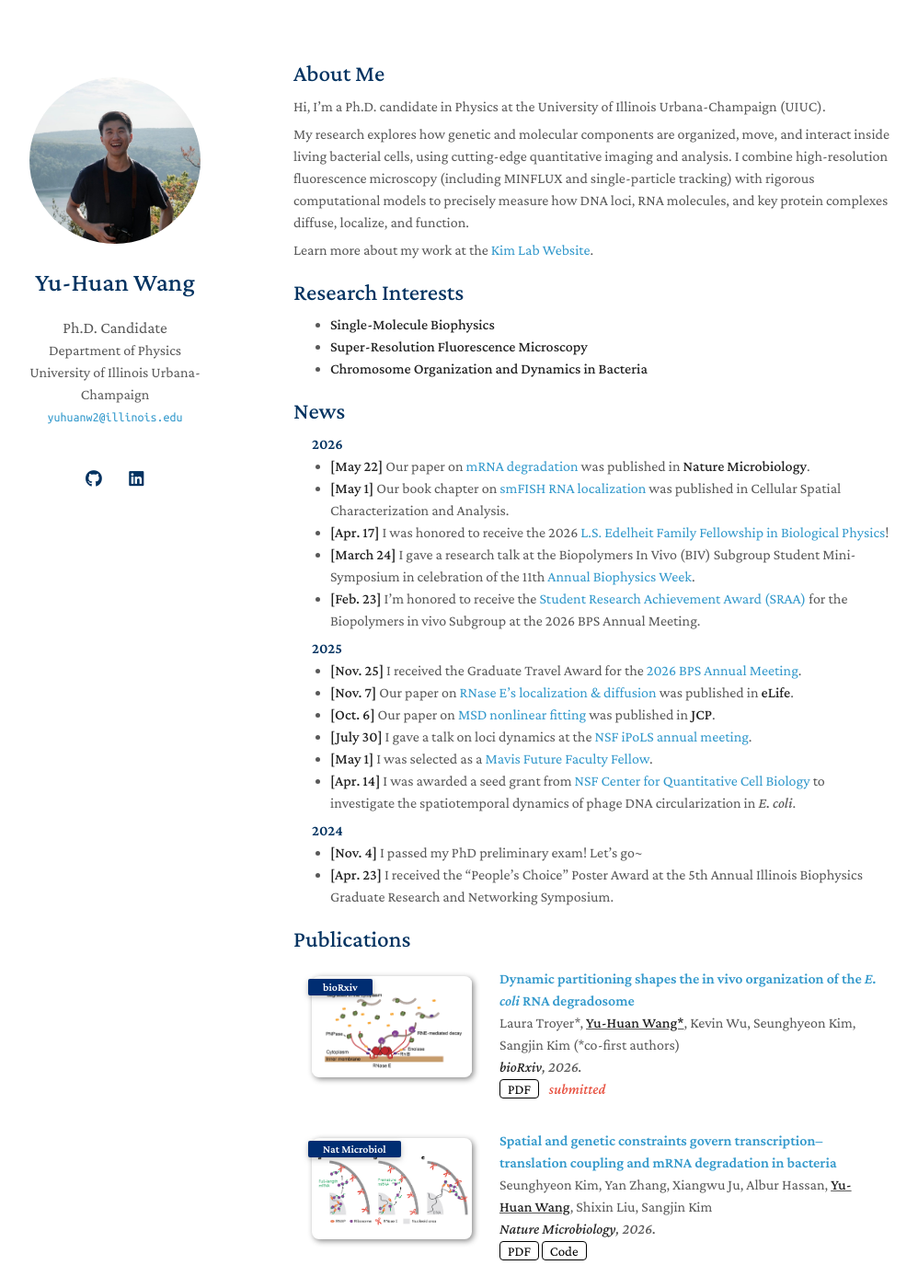
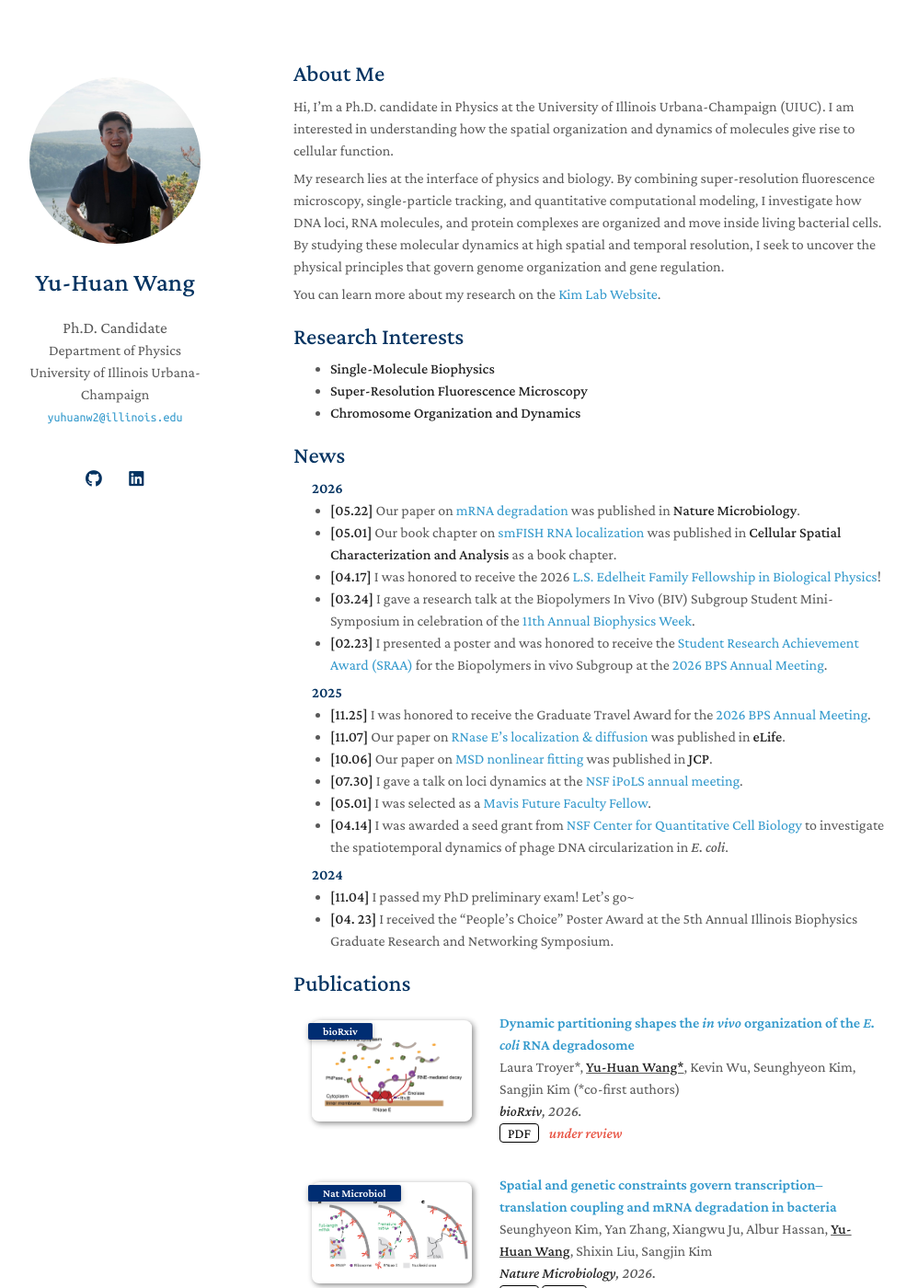
Before and after one commit to wangyh1949/wangyh1949.github.io, a Jekyll site: the page built from index.md, in a window 1280 px wide and 1400 px high. Shown: the whole window at 92% size, without its empty margins (151-1149 px from the left). Built offline with Jekyll 4.4.1, drawn with Linux system fonts in a browser that asks for light colours; a style sheet for code colours, icons or effects is not loaded; some of the changed text lies outside the part shown.

Commit message:
update research
 intro, fix bug

```diff
--- a/_data/publications.yml
+++ b/_data/publications.yml
@@ -1,13 +1,13 @@
 main:
 
-  - title: Dynamic partitioning shapes the in vivo organization of the <em>E. coli</em> RNA degradosome
+  - title: Dynamic partitioning shapes the <em>in vivo</em> organization of the <em>E. coli</em> RNA degradosome
     authors: Laura Troyer*, <u><strong>Yu-Huan Wang*</strong></u>, Kevin Wu, Seunghyeon Kim, Sangjin Kim (*co-first authors)
     journal_short: bioRxiv
     journal: <strong>bioRxiv</strong>, 2026.
     link: https://www.biorxiv.org/content/10.64898/2026.05.25.727690v2
     pdf: ./assets/paper/2026_Troyer_bioRxiv.pdf
     image: ./assets/img/paper/2026_RNAD.png
-    notes: submitted
+    notes: under review
 
   - title: Spatial and genetic constraints govern transcription–translation coupling and mRNA degradation in bacteria
     authors: Seunghyeon Kim, Yan Zhang, Xiangwu Ju, Albur Hassan, <u><strong>Yu-Huan Wang</strong></u>, Shixin Liu, Sangjin Kim
--- a/index.md
+++ b/index.md
@@ -4,38 +4,39 @@ layout: homepage
 
 ## About Me
 
-Hi, I'm a Ph.D. candidate in Physics at the University of Illinois Urbana-Champaign (UIUC).
+Hi, I'm a Ph.D. candidate in Physics at the University of Illinois Urbana-Champaign (UIUC). I am interested in understanding how the spatial organization and dynamics of molecules give rise to cellular function.
 
-My research explores how genetic and molecular components are organized, move, and interact inside living bacterial cells, using cutting‑edge quantitative imaging and analysis. I combine high‑resolution fluorescence microscopy (including MINFLUX and single‑particle tracking) with rigorous computational models to precisely measure how DNA loci, RNA molecules, and key protein complexes diffuse, localize, and function.
+My research lies at the interface of physics and biology. By combining super-resolution fluorescence microscopy, single-particle tracking, and quantitative computational modeling, I investigate how DNA loci, RNA molecules, and protein complexes are organized and move inside living bacterial cells. By studying these molecular dynamics at high spatial and temporal resolution, I seek to uncover the physical principles that govern genome organization and gene regulation.
 
-Learn more about my work at the [Kim Lab Website](https://www.sjkimlab.org/).
+You can learn more about my research on the [Kim Lab Website](https://www.sjkimlab.org/).
 
 ## Research Interests
 
 - **Single-Molecule Biophysics**
 - **Super-Resolution Fluorescence Microscopy**
-- **Chromosome Organization and Dynamics in Bacteria**
+- **Chromosome Organization and Dynamics**
 
 ## News
 
 #### 2026
-- **[May 22]** Our paper on [mRNA degradation](https://www.nature.com/articles/s41564-026-02374-8) was published in **Nature Microbiology**.
-- **[May 1]** Our book chapter on [smFISH RNA localization](https://link.springer.com/protocol/10.1007/978-1-0716-5027-1_9) was published in Cellular Spatial Characterization and Analysis.
-- **[Apr. 17]** I was honored to receive the 2026 [L.S. Edelheit Family Fellowship in Biological Physics](https://physics.illinois.edu/people/honors-and-awards/graduate-awards)!
-- **[March 24]** I gave a research talk at the Biopolymers In Vivo (BIV) Subgroup Student Mini-Symposium in celebration of the 11th [Annual Biophysics Week](https://www.biophysics.org/biophysics-week#/).
-- **[Feb. 23]** I'm honored to receive the [Student Research Achievement Award (SRAA)](https://www.biophysics.org/news-room/biophysical-society-selects-student-research-achievement-award-winners-47) for the Biopolymers in vivo Subgroup at the 2026 BPS Annual Meeting.
+- **[05.22]** Our paper on [mRNA degradation](https://www.nature.com/articles/s41564-026-02374-8) was published in **Nature Microbiology**.
+- **[05.01]** Our book chapter on [smFISH RNA localization](https://link.springer.com/protocol/10.1007/978-1-0716-5027-1_9) was published in **Cellular Spatial Characterization and Analysis** as a book chapter.
+- **[04.17]** I was honored to receive the 2026 [L.S. Edelheit Family Fellowship in Biological Physics](https://physics.illinois.edu/people/honors-and-awards/graduate-awards)!
+- **[03.24]** I gave a research talk at the Biopolymers In Vivo (BIV) Subgroup Student Mini-Symposium in celebration of the [11th Annual Biophysics Week](https://www.biophysics.org/biophysics-week#/).
+- **[02.23]** I presented a poster and was honored to receive the [Student Research Achievement Award (SRAA)](https://www.biophysics.org/news-room/biophysical-society-selects-student-research-achievement-award-winners-47) for the Biopolymers in vivo Subgroup at the [2026 BPS Annual Meeting](https://www.biophysics.org/2026meeting#/).
 
 #### 2025
-- **[Nov. 25]** I received the Graduate Travel Award for the [2026 BPS Annual Meeting](https://www.biophysics.org/2026meeting#/).
-- **[Nov. 7]** Our paper on [RNase E's localization & diffusion](https://doi.org/10.7554/eLife.105062.3) was published in **eLife**.
-- **[Oct. 6]** Our paper on [MSD nonlinear fitting](https://doi.org/10.1063/5.0284172) was published in **JCP**.
-- **[July 30]** I gave a talk on loci dynamics at the [NSF iPoLS annual meeting](https://emails.illinois.edu/newsletter/29/426731929.html).
-- **[May 1]** I was selected as a [Mavis Future Faculty Fellow](https://mavis.grainger.illinois.edu/).
-- **[Apr. 14]** I was awarded a seed grant from [NSF Center for Quantitative Cell Biology](https://qcb.illinois.edu/) to investigate the spatiotemporal dynamics of phage DNA circularization in *E. coli*.
+- **[11.25]** I was honored to receive the Graduate Travel Award for the [2026 BPS Annual Meeting](https://www.biophysics.org/2026meeting#/).
+- **[11.07]** Our paper on [RNase E's localization & diffusion](https://doi.org/10.7554/eLife.105062.3) was published in **eLife**.
+- **[10.06]** Our paper on [MSD nonlinear fitting](https://doi.org/10.1063/5.0284172) was published in **JCP**.
+- **[07.30]** I gave a talk on loci dynamics at the [NSF iPoLS annual meeting](https://emails.illinois.edu/newsletter/29/426731929.html).
+- **[05.01]** I was selected as a [Mavis Future Faculty Fellow](https://mavis.grainger.illinois.edu/).
+- **[04.14]** I was awarded a seed grant from [NSF Center for Quantitative Cell Biology](https://qcb.illinois.edu/) to investigate the spatiotemporal dynamics of phage DNA circularization in *E. coli*.
 
 #### 2024
-- **[Nov. 4]** I passed my PhD preliminary exam! Let's go~
-- **[Apr. 23]** I received the “People’s Choice” Poster Award at the 5th Annual Illinois Biophysics Graduate Research and Networking Symposium.
+- **[11.04]** I passed my PhD preliminary exam! Let's go~
+- **[04.
+23]** I received the “People’s Choice” Poster Award at the 5th Annual Illinois Biophysics Graduate Research and Networking Symposium.
 
 
 {% include_relative _includes/publications.md %}
@@ -44,9 +45,9 @@ Learn more about my work at the [Kim Lab Website](https://www.sjkimlab.org/).
 ## Education
 
 - **University of Illinois Urbana-Champaign** [2020–Present]
-  <div style="margin-left:20px;">PhD in Physics</div>
+  <div style="margin-left:20px;">Ph.D. in Physics</div>
 - **Southern University of Science and Technology** [2016–2020]
-  <div style="margin-left:20px;">BS in Physics</div>
+  <div style="margin-left:20px;">B.S. in Physics</div>
 - **University of California, Berkeley** [2019.01–2019.08]
   <div style="margin-left:20px;">Visiting Student</div>
 
@@ -68,10 +68,11 @@ Learn more about my work at the [Kim Lab Website](https://www.sjkimlab.org/).
 - Student Research Achievement Award (Biophysical Society, 2026)
 - BPS Graduate Travel Award (Biophysical Society, 2026)
 - Mavis Future Faculty Fellow (UIUC, 2025-2026)
-- NSF Center for Quantitative Cell Biology Seed Grant (2025)
+- NSF Center for Quantitative Cell Biology Seed Grant (UIUC, 2025)
 - “People’s choice” Poster Award (Illinois Biophysics, 2024)
+- President’s Graduate Fellowship, declined (National University of Singapore, 2020)
 - Outstanding Graduate Award (SUSTech, 2020)
 - Excellent Undergraduate Thesis Award (SUSTech, 2020)
 - Full Scholarship for Study Abroad (SUSTech, 2019)
-- Climbing Research Grant (Guangdong Province, China, 2019)
+- "Climbing Plan" Research Special Fund (Guangdong, China, 2019)
 - Full Scholarship for Academic Excellence (SUSTech, 2017-2020)
```
Also changed, not shown: other parts of index.md (+2 -3 lines), render_local.txt (+15 -1 lines).
